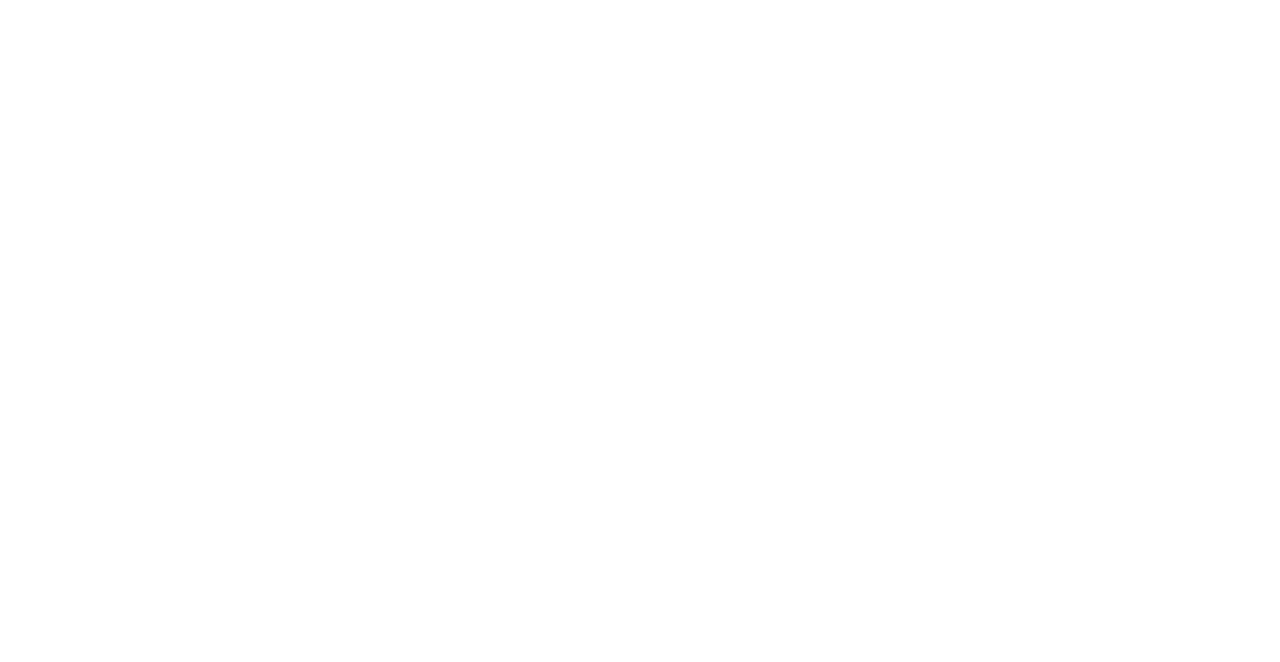
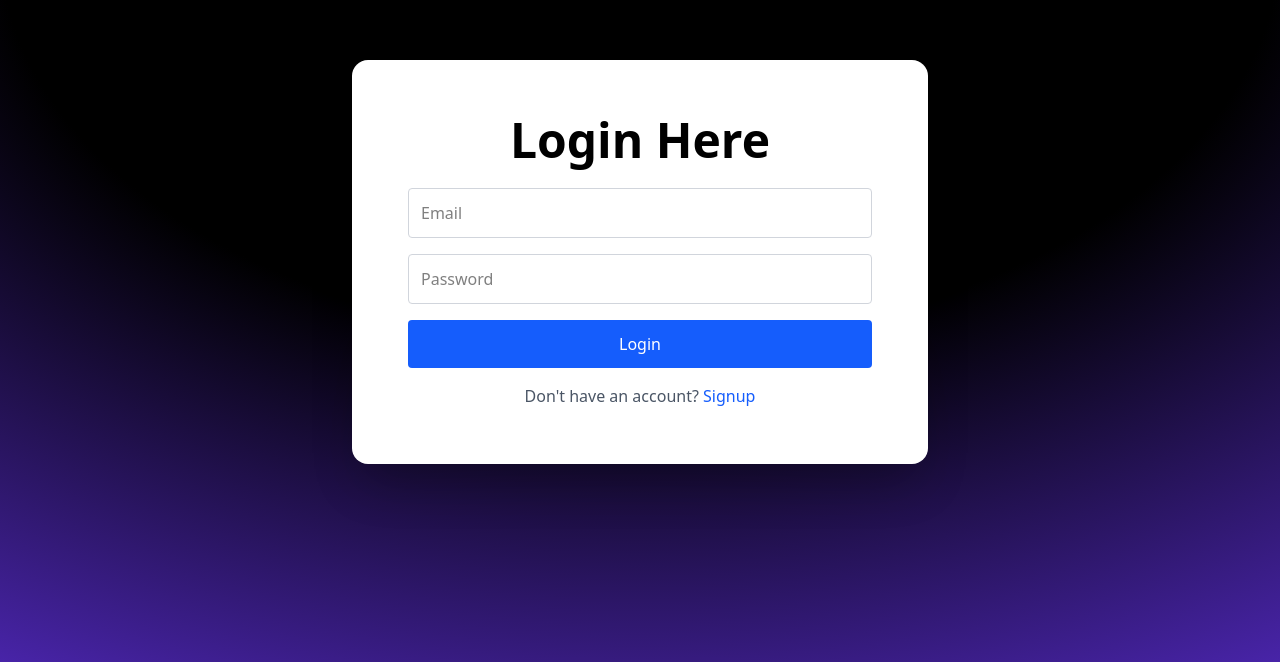
Before and after one commit to AaliyanAslam/bottle-management-system, a React (Vite) app: page /login in a window 1280 px wide. Before the commit this address had no page. Shown: the part 138-800 px from the top of the page. Built offline with nearby package versions, Linux system fonts and the light colour scheme; no server answers.

Commit message:
Update layout.jsx

```diff
--- a/src/pages/layout.jsx
+++ b/src/pages/layout.jsx
@@ -1,20 +1,48 @@
-import React from 'react';
-import { Routes, Route } from 'react-router-dom';
+import React, { useEffect, useState } from 'react';
+import { Routes, Route, Navigate } from 'react-router-dom';
 import App from './app';
 import Signup from './signup';
-import Login from "./login"
+import Login from "./login";
+import { onAuthStateChanged } from 'firebase/auth';
+import { auth } from '../lib/firebase';
 
+const Layout = () => {
+  const [user, setUser] = useState(null);
+  const [loading, setLoading] = useState(true); // wait for auth state
 
+  useEffect(() => {
+    const unsubscribe = onAuthStateChanged(auth, (currentUser) => {
+      setUser(currentUser);
+      setLoading(false);
+    });
 
-const layout = () => {
+    return () => unsubscribe(); // clean up
+  }, []);
+
+  if (loading) {
+    return <div className="text-white p-10">Loading...</div>;
+  }
+
   return (
     <Routes>
-      <Route path="/" element={<Login />} />
-      <Route path="/signup" element={<Signup />} />
-      <Route path="/app" element={<App />} />
-
+      <Route
+        path="/"
+        element={user ? <Navigate to="/app" /> : <Navigate to="/login" />}
+      />
+      <Route
+        path="/login"
+        element={user ? <Navigate to="/app" /> : <Login />}
+      />
+      <Route
+        path="/signup"
+        element={user ? <Navigate to="/app" /> : <Signup />}
+      />
+      <Route
+        path="/app"
+        element={user ? <App /> : <Navigate to="/login" />}
+      />
     </Routes>
   );
 };
 
-export default layout;
+export default Layout;
```
